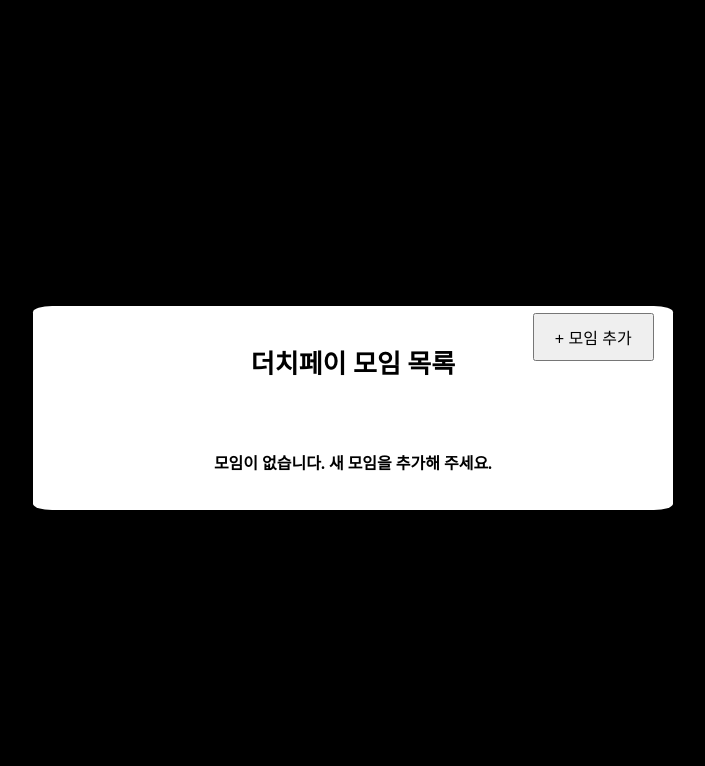
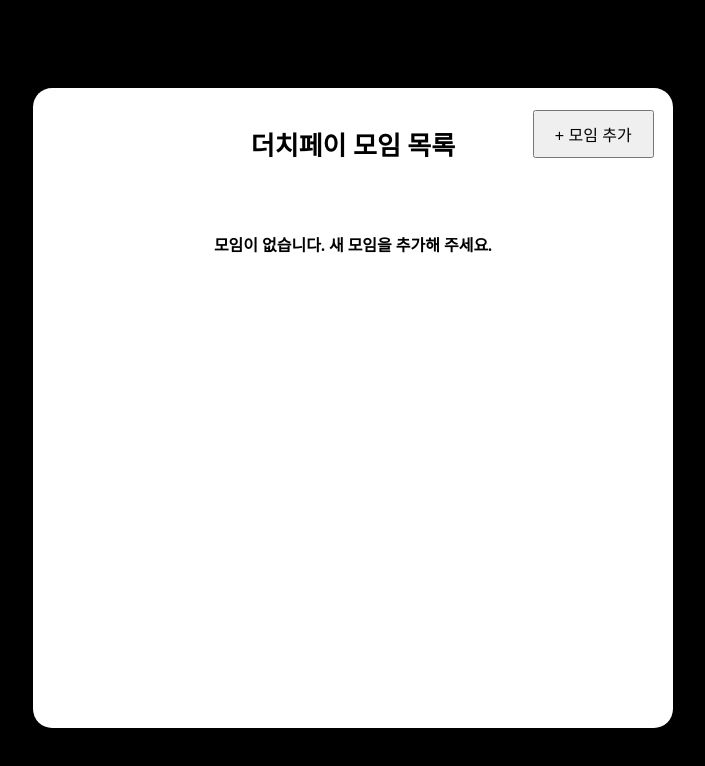
Before and after one commit to choi-jisoon/newdutchpay, a React (Create React App) app: page / in a window 1280 px wide. Shown: the top 766 px of the page, without its empty margins (287-992 px from the left). Built offline with nearby package versions, Linux system fonts and the light colour scheme.

Commit message:
11/06 3:50pm commit

```diff
--- a/src/components/MainPage.js
+++ b/src/components/MainPage.js
@@ -11,7 +11,7 @@ const PageContainer = styled.div`
 
 const MainContainer = styled.div`
    min-width: 600px;
-   /* min-height: 600px; */
+   min-height: 600px;
    padding: 20px;
    background-color: #FFF;
    position: relative;
```
